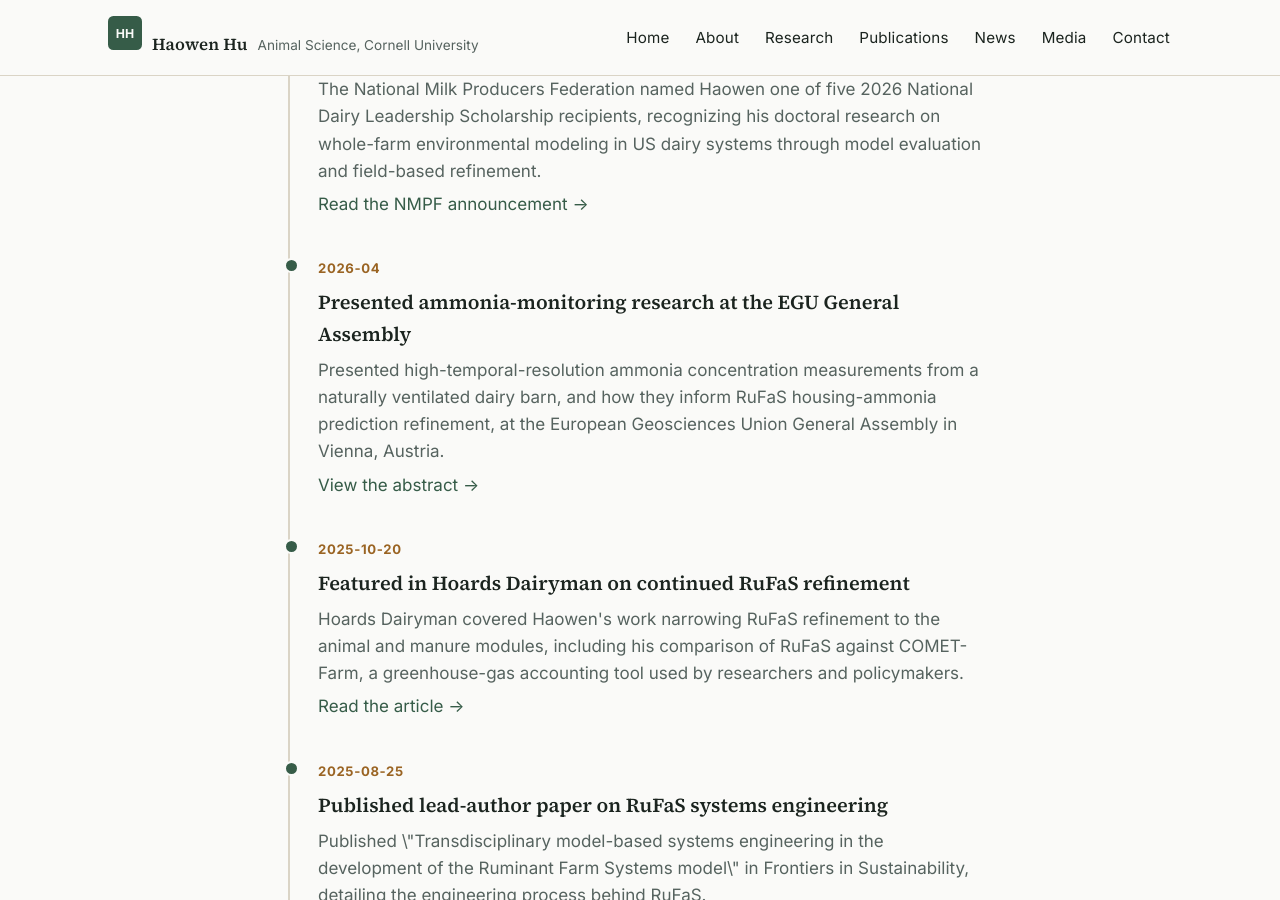
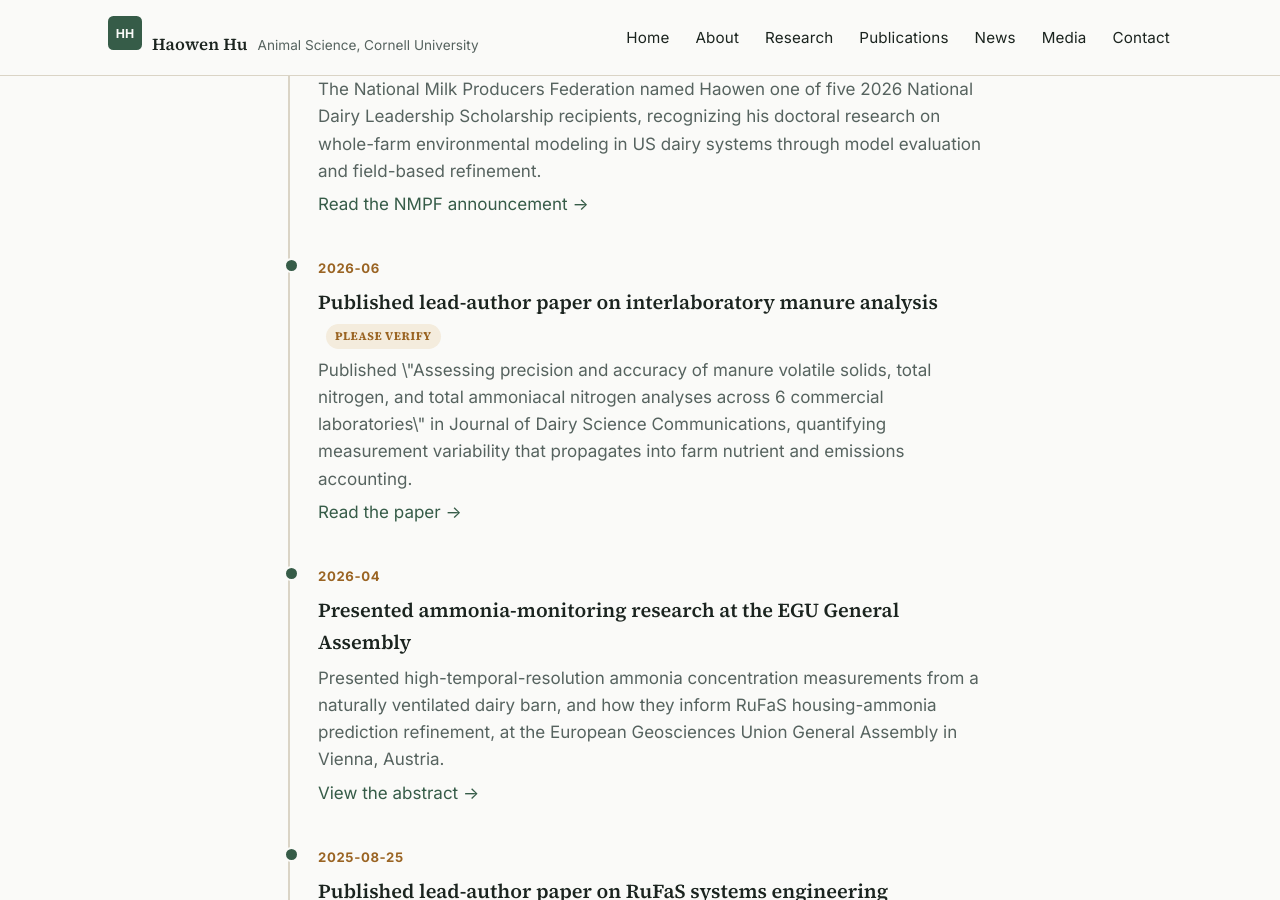
Before and after one commit to tomhuhh/tomhuhh.github.io, a Jekyll site: the page built from news.html, in a window 1280 px wide and 900 px high, scrolled down 289 px. Built offline with Jekyll 4.4.1, drawn with Linux system fonts in a browser that asks for light colours.

Commit message:
Add JDSC paper to News; add two Cornell CALS articles to Media
Co-Authored-By: Claude Opus 4.8 (1M context) <noreply@anthropic.com>

```diff
--- a/_data/news.yml
+++ b/_data/news.yml
@@ -1,5 +1,7 @@
 # Add new updates by copying a block below. Newest first.
 # IMPORTANT: only add items with a real, confirmed date — no placeholder dates.
+# SCOPE: this is a recent-activity feed — keep roughly the last ~2 years and
+# prune older items. Press coverage about Haowen lives on the Media page, not here.
 - date: "2026-06-09"
   title: "Awarded the 2026 NMPF National Dairy Leadership Scholarship"
   summary: >
@@ -20,15 +22,17 @@
   link_label: "View the abstract"
   link_url: "https://doi.org/10.5194/egusphere-egu26-8438"
 
-- date: "2025-10-20"
-  title: "Featured in Hoards Dairyman on continued RuFaS refinement"
+- date: "2026-06"
+  title: "Published lead-author paper on interlaboratory manure analysis"
   summary: >
-    Hoards Dairyman covered Haowen's work narrowing RuFaS refinement to the
-    animal and manure modules, including his comparison of RuFaS against
-    COMET-Farm, a greenhouse-gas accounting tool used by researchers and
-    policymakers.
-  link_label: "Read the article"
-  link_url: "https://hoards.com/article-37314-data-dependent-rufas-refinement-continues.html"
+    Published \"Assessing precision and accuracy of manure volatile solids,
+    total nitrogen, and total ammoniacal nitrogen analyses across 6 commercial
+    laboratories\" in Journal of Dairy Science Communications, quantifying
+    measurement variability that propagates into farm nutrient and emissions
+    accounting.
+  link_label: "Read the paper"
+  link_url: "https://doi.org/10.3168/jdsc.2025-1007"
+  needs_review: true
 
 - date: "2025-08-25"
   title: "Published lead-author paper on RuFaS systems engineering"
--- a/media.html
+++ b/media.html
@@ -12,16 +12,22 @@ permalink: /media.html
     <h2 class="section-title" style="font-size:1.3rem;">In the news</h2>
     <div class="grid">
       <div class="card">
-        <p class="meta">National Milk Producers Federation · June 9, 2026</p>
-        <h3>NMPF Awards 2026 National Dairy Leadership Scholarship Winners</h3>
-        <p>Named one of five 2026 recipients for doctoral research advancing whole-farm environmental modeling in US dairy systems.</p>
-        <a href="https://www.nmpf.org/nmpf-awards-2026-national-dairy-leadership-scholarship-winners/">Read the article →</a>
-      </div>
-      <div class="card">
         <p class="meta">Hoard's Dairyman · October 20, 2025</p>
         <h3>Data dependent: RuFaS refinement continues</h3>
         <p>Coverage of ongoing RuFaS refinement work, including the comparison between RuFaS and COMET-Farm for greenhouse-gas accounting.</p>
         <a href="https://hoards.com/article-37314-data-dependent-rufas-refinement-continues.html">Read the article →</a>
+      </div>
+      <div class="card">
+        <p class="meta">Cornell CALS · October 10, 2025</p>
+        <h3>Refining RuFaS: Predictions are only as good as the data behind them</h3>
+        <p>A Cornell CALS feature on Haowen's work improving RuFaS predictions of ammonia emissions and milk production using real-world barn sensor data.</p>
+        <a href="https://cals.cornell.edu/news/2025/10/refining-rufas-predictions-are-only-good-data-behind-them">Read the article →</a>
+      </div>
+      <div class="card">
+        <p class="meta">Cornell CALS · March 24, 2025</p>
+        <h3>Three FFAR students visit Congress</h3>
+        <p>Coverage of Haowen and two fellow FFAR doctoral students traveling to Washington, D.C. to advocate for agricultural science and learn about policymaking.</p>
+        <a href="https://cals.cornell.edu/news/2025/03/three-ffar-students-visit-congress">Read the article →</a>
       </div>
     </div>
     <p class="small">
@@ -39,7 +45,7 @@ permalink: /media.html
       </div>
     </div>
 
-    <h2 class="section-title" style="font-size:1.3rem; margin-top:48px;">Honors & awards</h2>
+    <h2 class="section-title" style="font-size:1.3rem; margin-top:48px;">Selected honors</h2>
     <ul class="timeline">
       {% for a in site.data.awards %}
       <li class="timeline-item">
```
Also changed, not shown: _data/awards.yml (+25 -22 lines).
